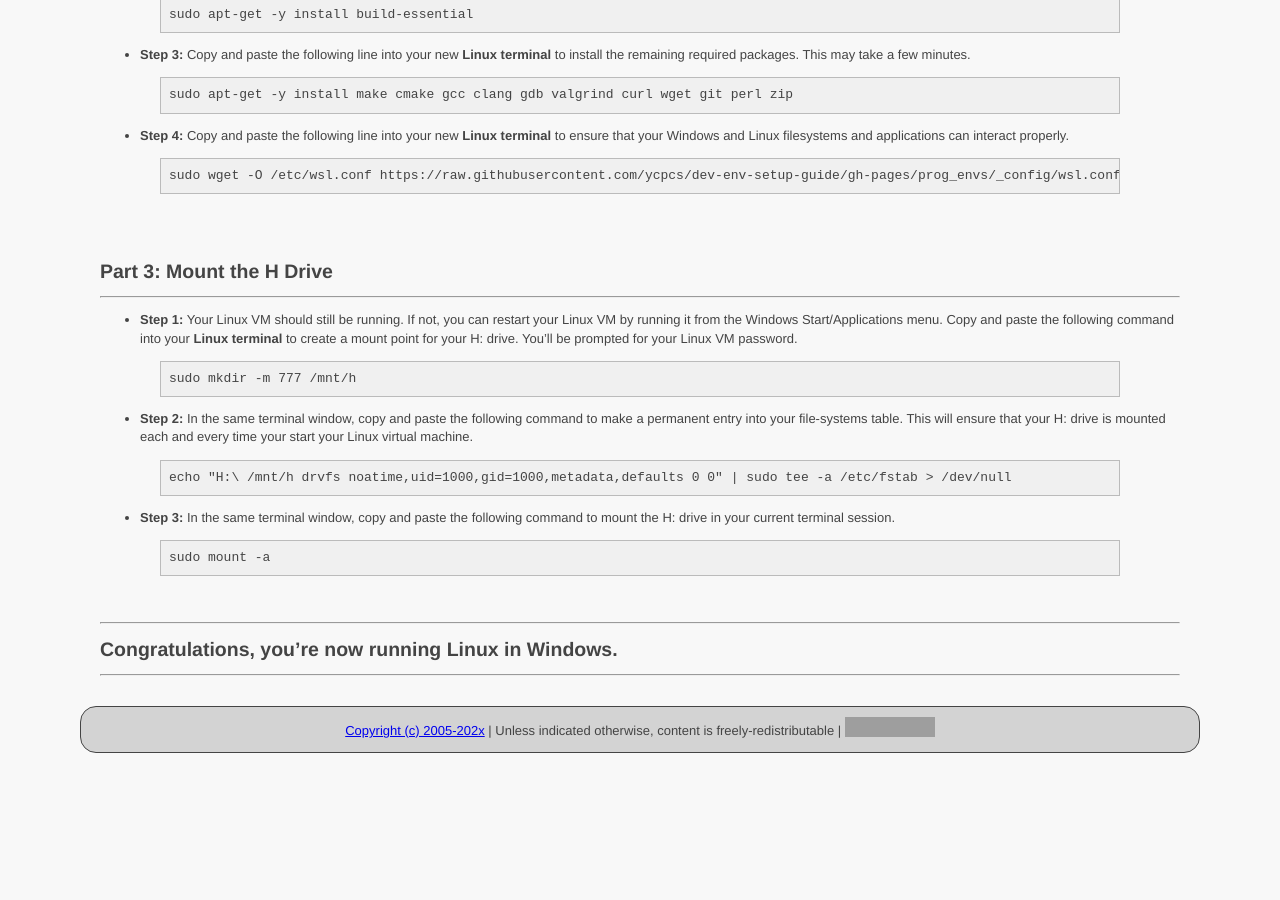
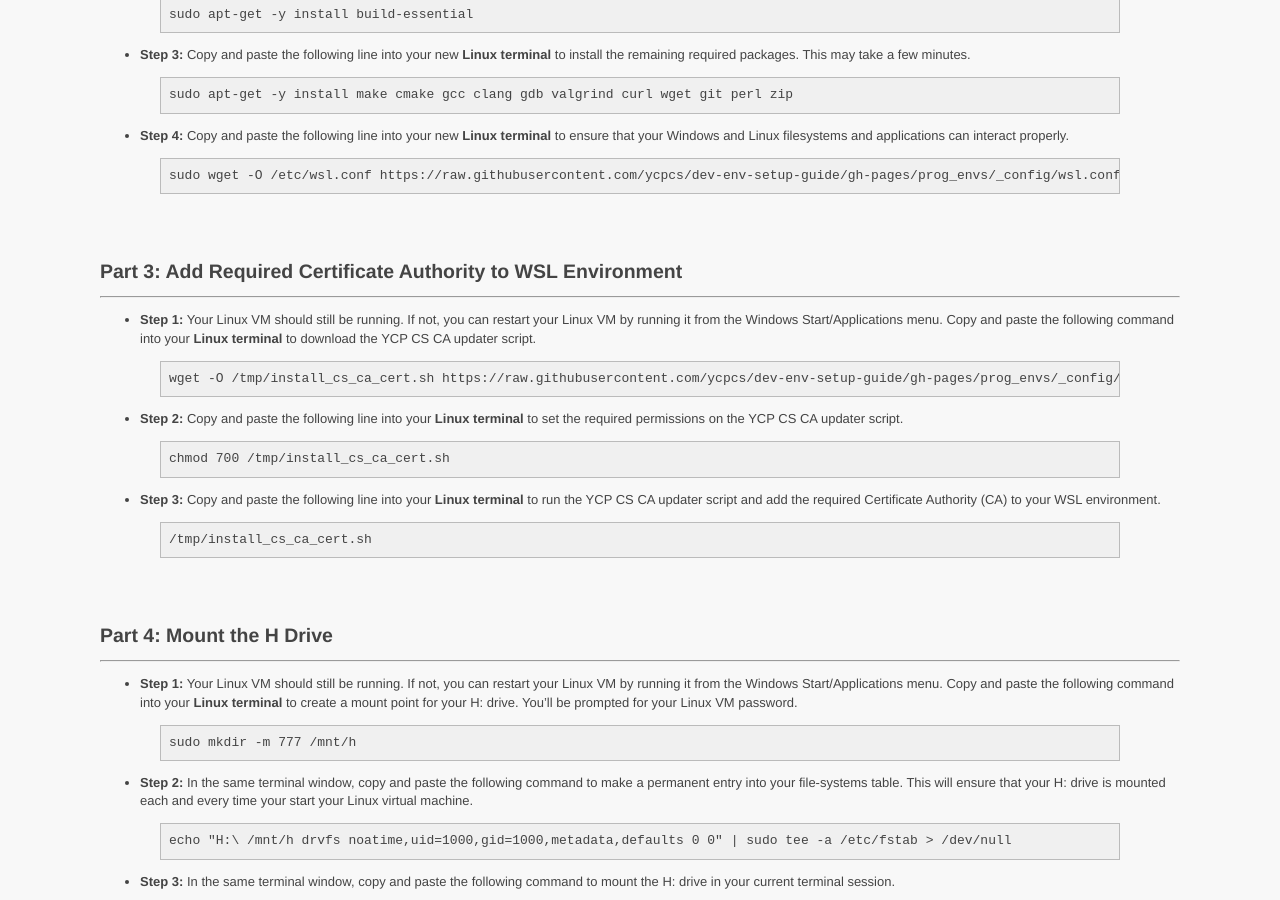
Before and after one commit to ycpcs/dev-env-setup-guide, a Jekyll site: the page built from prog_envs/kecComputer/kecComputer_tools_installation.md, in a window 1280 px wide and 900 px high, scrolled down 547 px. Built offline with Jekyll 4.4.1, drawn with Linux system fonts in a browser that asks for light colours; before the commit the page ends 1310 px from its top, so only the background shows below that; grey boxes are pictures that could not be loaded.

````diff
--- a/_config.yml
+++ b/_config.yml
@@ -1,5 +1,5 @@
-name: ""
-description: ""
+name: "YCPCS Development Environment Setup Guides"
+description: "This page contains guides to aid in the setup of the development environments required for many of the YCPCS courses."
 
 url: "https://ycpcs.github.io/dev-env-setup-guide"
 
--- a/prog_envs/kecComputer/kecComputer_tools_installation.md
+++ b/prog_envs/kecComputer/kecComputer_tools_installation.md
@@ -67,12 +67,39 @@ that your Windows and Linux filesystems and applications can interact properly.
 > sudo wget -O /etc/wsl.conf https://raw.githubusercontent.com/ycpcs/dev-env-setup-guide/gh-pages/prog_envs/_config/wsl.conf
 > ```
 
+<br><br>
+
+
+
+## Part 3: Add Required Certificate Authority to WSL Environment
+
+---
+
+* **Step 1:** Your Linux VM should still be running. If not, you can restart your Linux VM by running it from the Windows Start/Applications menu. Copy and paste the following command into your **Linux terminal** to download the YCP CS CA updater script.
+
+> ```
+> wget -O /tmp/install_cs_ca_cert.sh https://raw.githubusercontent.com/ycpcs/dev-env-setup-guide/gh-pages/prog_envs/_config/install_cs_ca_cert.sh
+> ```
+
+
+* **Step 2:** Copy and paste the following line into your **Linux terminal** to set the required permissions on the YCP CS CA updater script.
+
+> ```
+> chmod 700 /tmp/install_cs_ca_cert.sh
+> ```
+
+
+* **Step 3:** Copy and paste the following line into your **Linux terminal** to run the YCP CS CA updater script and add the required Certificate Authority (CA) to your WSL environment.
+
+> ```
+> /tmp/install_cs_ca_cert.sh
+> ```
 
 <br><br>
 
 
 
-## Part 3: Mount the H Drive
+## Part 4: Mount the H Drive
 
 ---
 
````
Also changed, not shown: prog_envs/win10/win10_wsl2_installation.md (+30 -2 lines).
